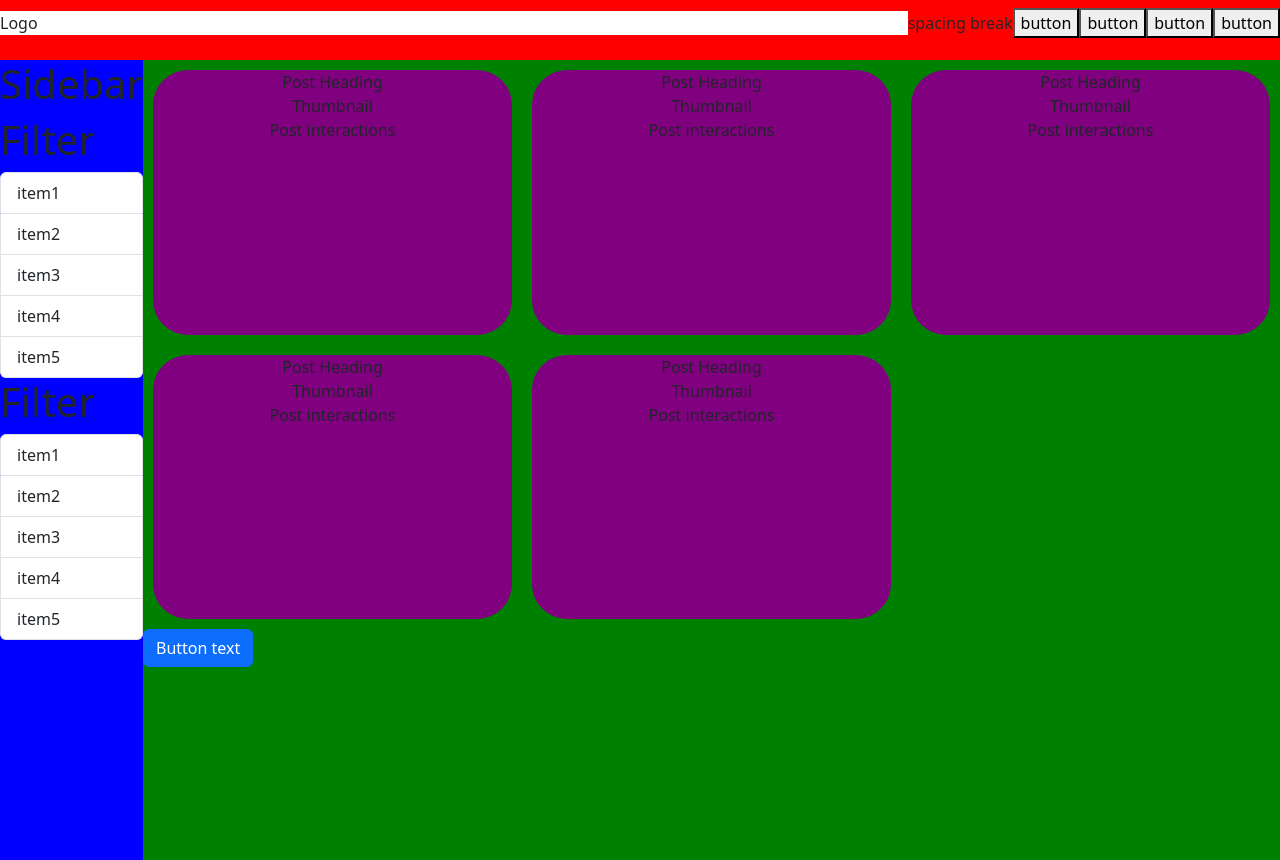
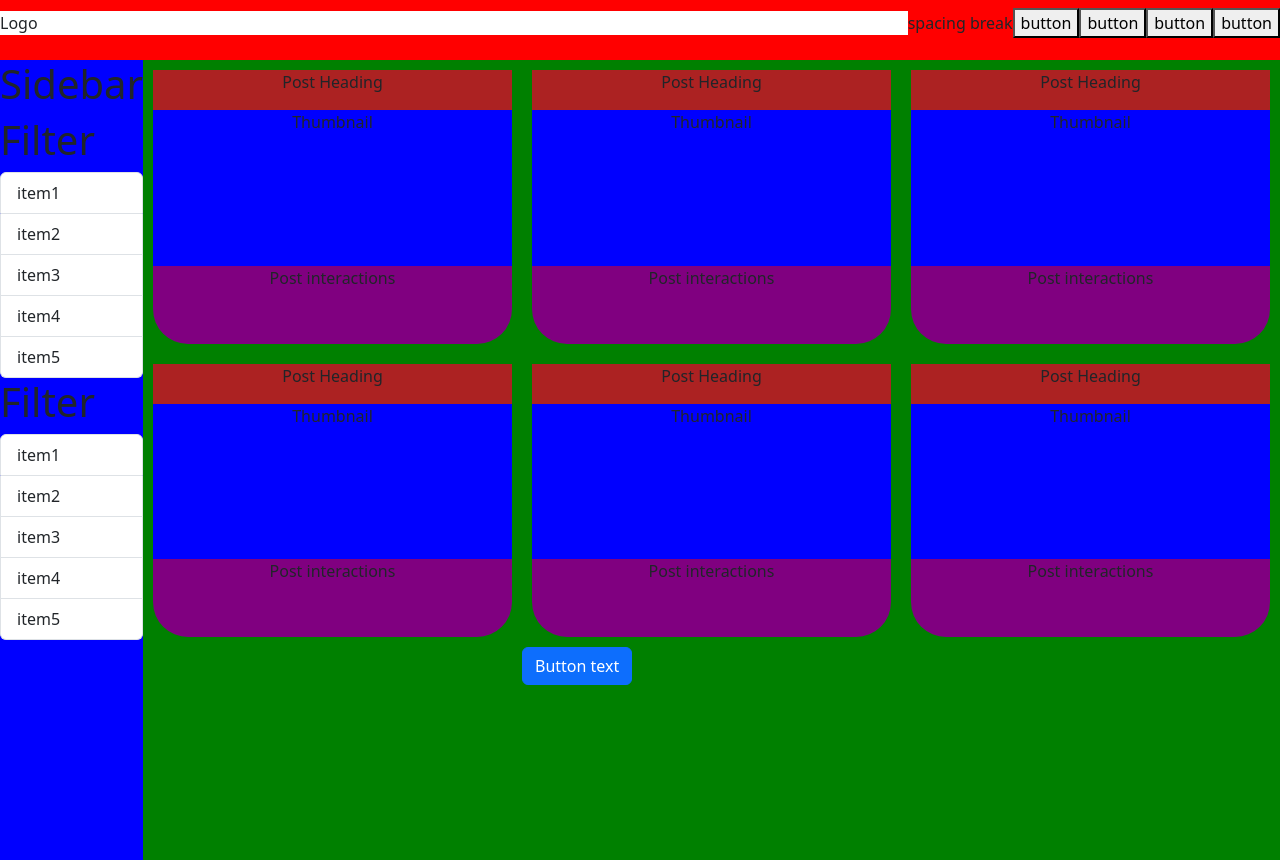
Before and after one commit to andy-gale/blog_site, a React (Vite) app in the folder blog-app-react/: page / in a window 1280 px wide. Built offline with nearby package versions, Linux system fonts and the light colour scheme.

Commit message:
template post layout and updated styling

```diff
--- a/blog-app-react/src/App.tsx
+++ b/blog-app-react/src/App.tsx
@@ -40,6 +40,7 @@ function App() {
           <Post />
           <Post />
           <Post />
+          <Post />
           <div>
             {alertVisible && (
               <Alert onClose={() => setAlertVisibility(false)}>Alert1!</Alert>
--- a/blog-app-react/src/components/Button.tsx
+++ b/blog-app-react/src/components/Button.tsx
@@ -1,7 +1,9 @@
 //rafce
 
+import { ReactNode } from "react";
+
 interface Props {
-  children: string; //special type tha all props support
+  children: ReactNode; //special type tha all props support
   //allows us to pass in html content as a prop
   color?: "primary" | "secondary" | "danger"; //?indicates we dont need to always pass this prop when we call a button component can only be set to the listed values for color
   onClick: () => void;
--- a/blog-app-react/src/stylesheets/Post.css
+++ b/blog-app-react/src/stylesheets/Post.css
@@ -5,12 +5,22 @@
     margin: 10px;
     border-radius: 35px;
     text-align: center;
+    display: flex;
+    flex-direction: column;
 }
 
 .heading {
     align-items: center;
+    background: rgb(172, 34, 34);
+    min-height: 40px;
 }
 
-.navbar {
-    font-weight: 50px;
+.thumbnail {
+    background: blue;
+    flex: 2;
 }
+
+.post-interactions {
+    min-height: 35px;
+    flex: 1;
+}
```
